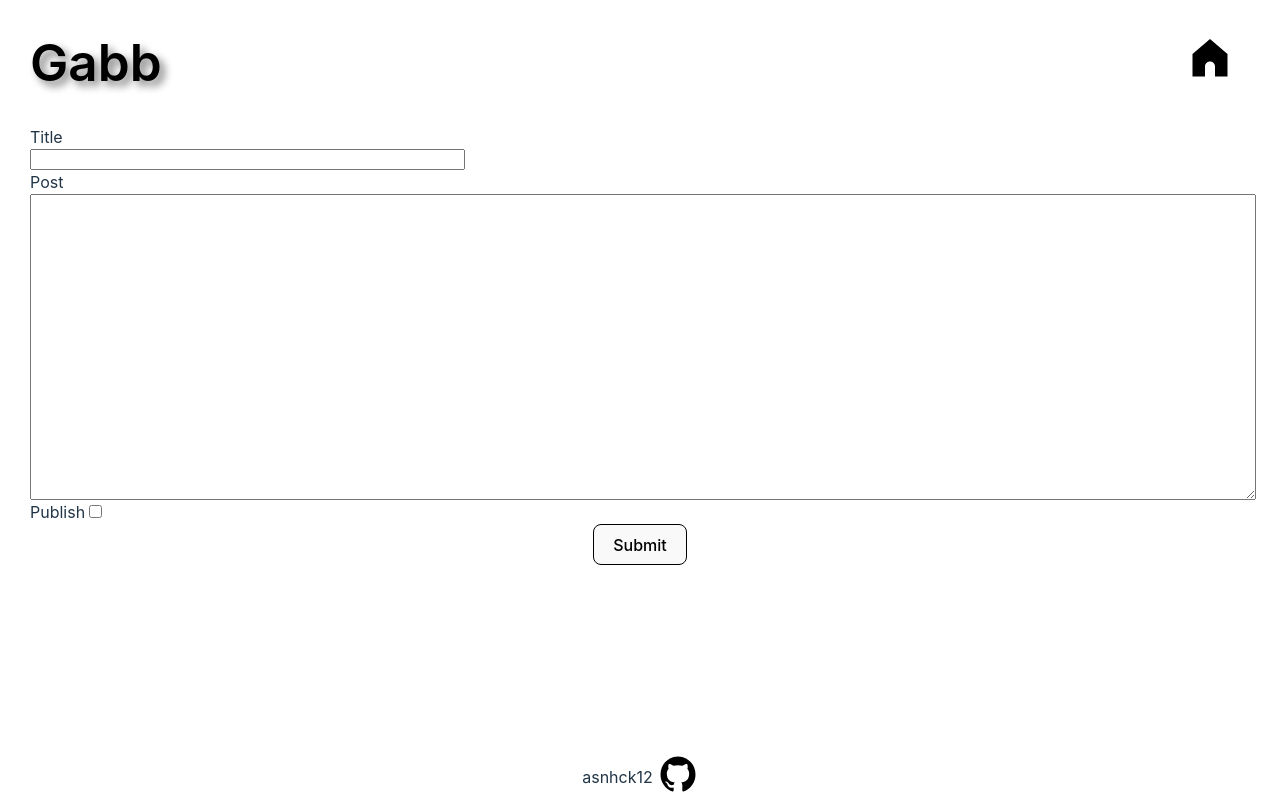
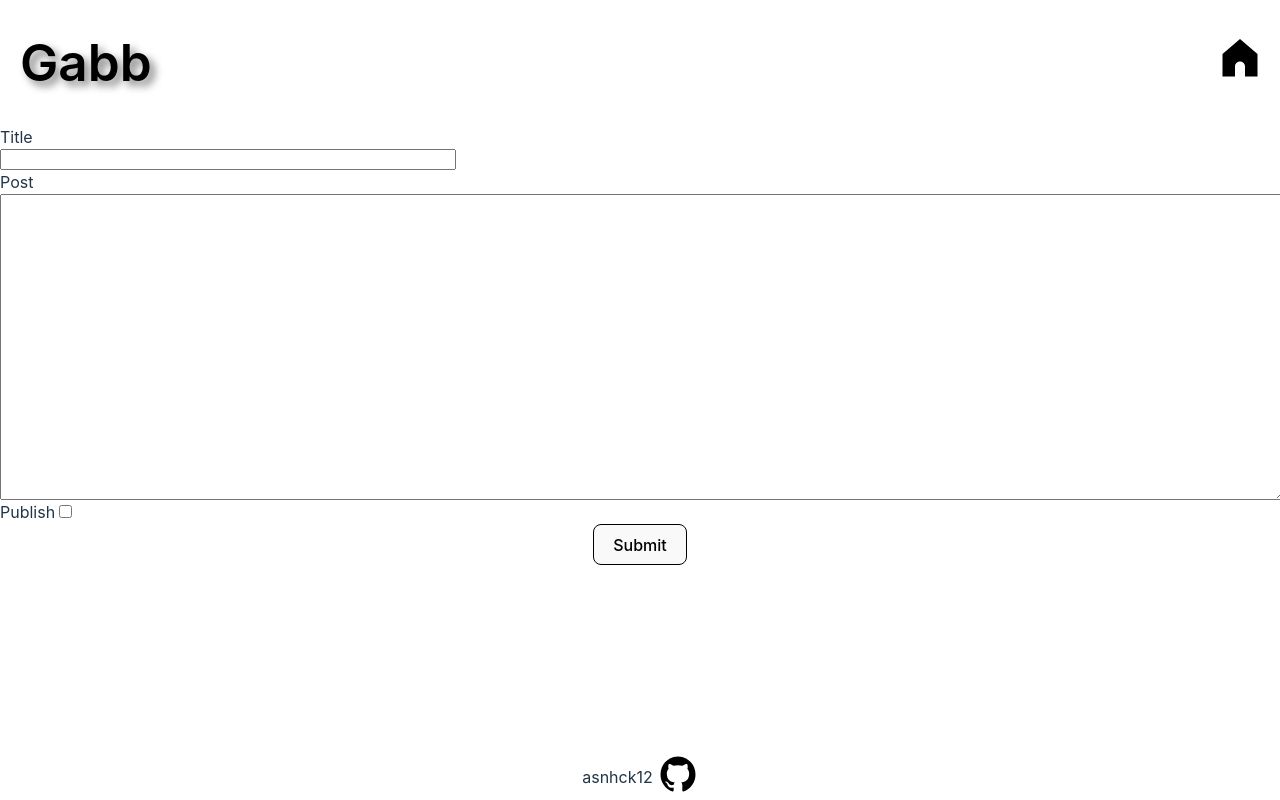
Before and after one commit to asnhck12/blog-api, a React (Vite) app in the folder blog-api-frontend-author/: page /new_post in a window 1280 px wide. Built offline with nearby package versions, Linux system fonts and the light colour scheme.

Commit message:
Style update

```diff
--- a/blog-api-frontend-author/src/App.css
+++ b/blog-api-frontend-author/src/App.css
@@ -17,8 +17,8 @@ body {
   display: flex;
   flex-direction: column;
   height: 100vh;
-  margin-left: 30px;
-  margin-right: 30px;
+  /* margin-left: 30px;
+  margin-right: 30px; */
 }
 
 form {
--- a/blog-api-frontend-author/src/modules/Footer/Footer.css
+++ b/blog-api-frontend-author/src/modules/Footer/Footer.css
@@ -10,3 +10,9 @@
     justify-content: center;
     gap: 5px;
 }
+
+@media (max-width: 380px){
+  .gitHubText {
+    display:none;
+  }
+  }
--- a/blog-api-frontend-author/src/modules/Header/Header.css
+++ b/blog-api-frontend-author/src/modules/Header/Header.css
@@ -14,6 +14,7 @@
 
 .logo {
     text-align: left;
+    padding-left: 20px;
 }
 
 .header img {
--- a/blog-api-frontend-author/src/modules/HomePage/HomePage.css
+++ b/blog-api-frontend-author/src/modules/HomePage/HomePage.css
@@ -10,6 +10,7 @@ p, h3 {
     display: flex;
     flex:auto;
     flex-direction: column;
+    padding: 20px;
 }
 
 .mainSection img {
@@ -26,16 +27,9 @@ p, h3 {
   width: 100%;
 }
 
-.mainContent {
+/* .mainContent {
     width: 100%;
-}
-
-.postSection {
-  display: flex;
-  flex-direction: column;
-  align-items: flex-start;
-  width: fit-content;
-}
+} */
 
 .postSection {
   display: flex;
```
